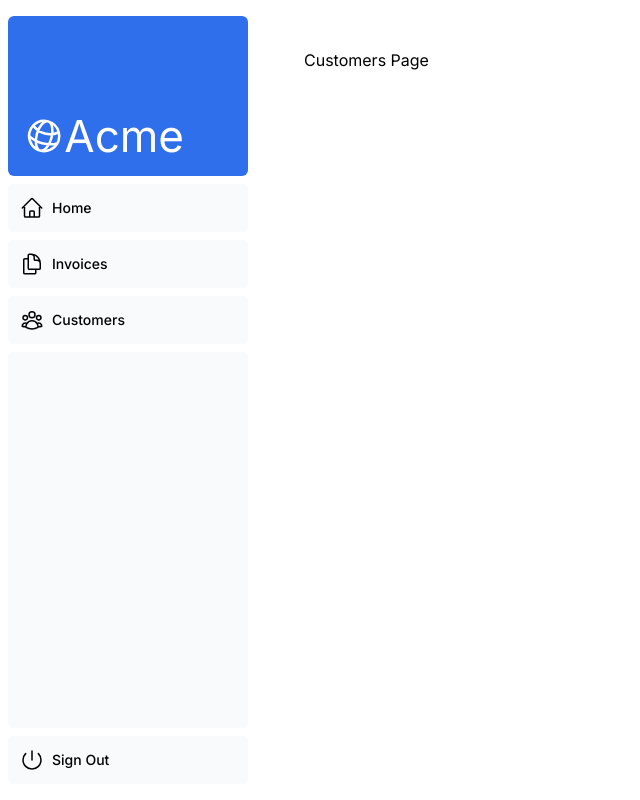
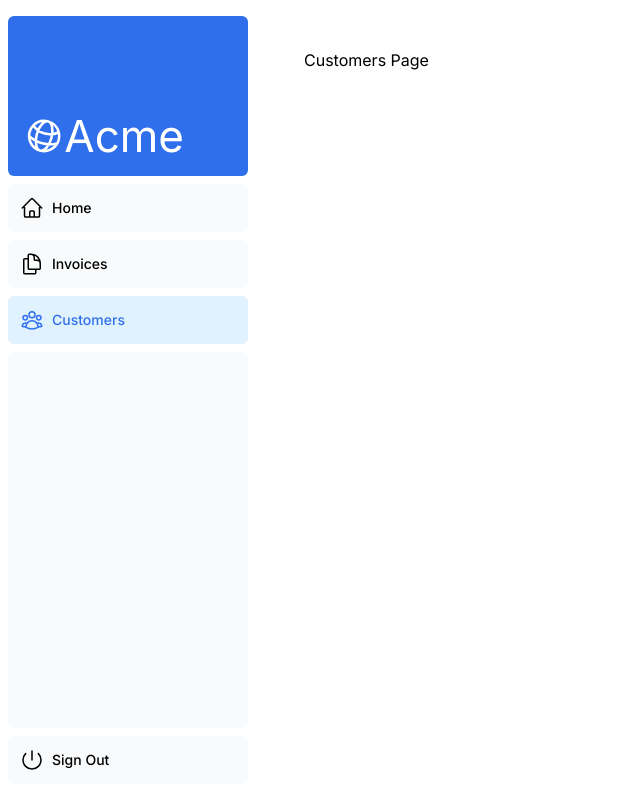
Before and after one commit to punipuni21/frontend-testing-nextjs, a Next.js app: page /dashboard/customers in a window 1280 px wide. Shown: the whole page, without its empty margins (0-640 px from the left). Built offline with nearby package versions, Linux system fonts and the light colour scheme; a web font is replaced by a local one.

Commit message:
showing active links

```diff
--- a/app/ui/dashboard/nav-links.tsx
+++ b/app/ui/dashboard/nav-links.tsx
@@ -1,9 +1,12 @@
+"use client";
 import {
   UserGroupIcon,
   HomeIcon,
   DocumentDuplicateIcon,
 } from "@heroicons/react/24/outline";
+import clsx from "clsx";
 import Link from "next/link";
+import { usePathname } from "next/navigation";
 
 // Map of links to display in the side navigation.
 // Depending on the size of the application, this would be stored in a database.
@@ -18,6 +21,7 @@
 ];
 
 export default function NavLinks() {
+  const pathname = usePathname();
   return (
     <>
       {links.map((link) => {
@@ -26,7 +30,12 @@
           <Link
             key={link.name}
             href={link.href}
-            className="flex h-[48px] grow items-center justify-center gap-2 rounded-md bg-gray-50 p-3 text-sm font-medium hover:bg-sky-100 hover:text-blue-600 md:flex-none md:justify-start md:p-2 md:px-3"
+            className={clsx(
+              "flex h-[48px] grow items-center justify-center gap-2 rounded-md bg-gray-50 p-3 text-sm font-medium hover:bg-sky-100 hover:text-blue-600 md:flex-none md:justify-start md:p-2 md:px-3",
+              {
+                "bg-sky-100 text-blue-600": pathname === link.href,
+              }
+            )}
           >
             <LinkIcon className="w-6" />
             <p className="hidden md:block">{link.name}</p>
```
